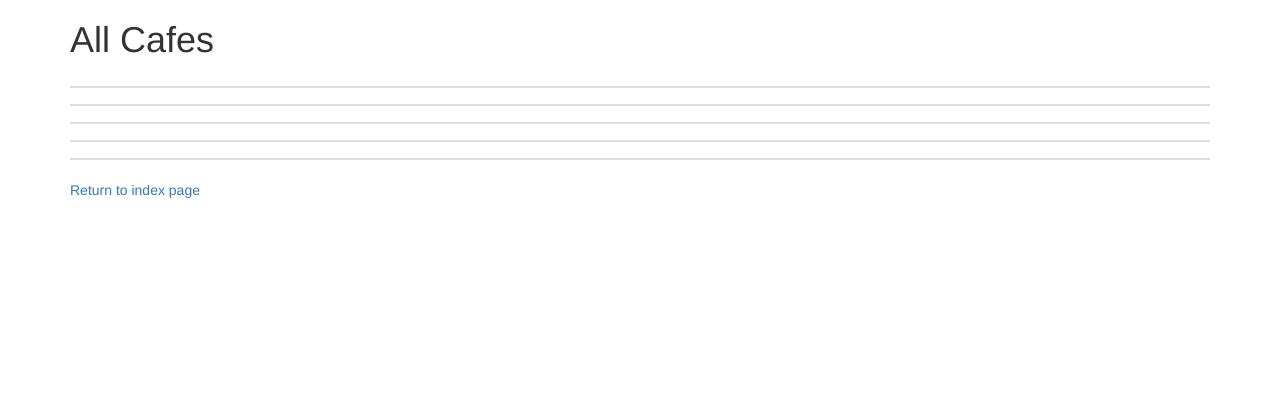
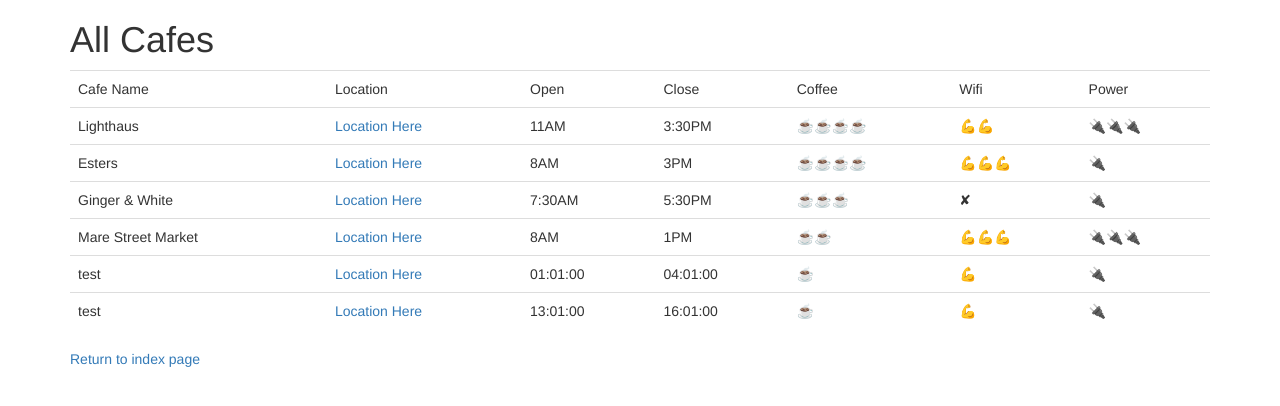
Before and after one commit to rajverma1985/coffee_wifi, a Flask app: page /cafes in a window 1280 px wide. Shown: the top 406 px of the page. Run offline with Flask 2, Linux system fonts and the light colour scheme; lists and menus that the app fills with data are empty; some libraries are stand-ins or nearby versions.

Commit message:
code comleted

```diff
--- a/cafe-data.csv
+++ b/cafe-data.csv
@@ -3,3 +3,5 @@
 Esters,https://goo.gl/maps/13Tjc36HuPWLELaSA,8AM,3PM,☕☕☕☕,💪💪💪,🔌
 Ginger & White,https://goo.gl/maps/DqMx2g5LiAqv3pJQ9,7:30AM,5:30PM,☕☕☕,✘,🔌
 Mare Street Market,https://goo.gl/maps/ALR8iBiNN6tVfuAA8,8AM,1PM,☕☕,💪💪💪,🔌🔌🔌
+test,https://goo.gl/maps/2EvhB4oq4gyUXKXx9,01:01:00,04:01:00,☕️,💪,🔌
+test,https://goo.gl/maps/2EvhB4oq4gyUXKXx9,13:01:00,16:01:00,☕️,💪,🔌
--- a/main.py
+++ b/main.py
@@ -1,18 +1,39 @@
 from flask import Flask, render_template
 from flask_bootstrap import Bootstrap
 from flask_wtf import FlaskForm
-from wtforms import StringField, SubmitField
-from wtforms.validators import DataRequired
+from wtforms import StringField, SubmitField, SelectField
+from wtforms_components import TimeField
+from wtforms.validators import DataRequired, URL
 import csv
 
 app = Flask(__name__)
 app.config['SECRET_KEY'] = '8BYkEfBA6O6donzWlSihBXox7C0sKR6b'
 Bootstrap(app)
 
+ratings = ["☕️", "💪", "✘", "🔌"]
+
+
+def rate():
+    rating_list = []
+    for n in ratings:
+        icons = []
+        for i in range(1, 6):
+            icons.append(n * i)
+        rating_list.append(icons)
+    return rating_list
+
+
+rating = rate()
+
 
 class CafeForm(FlaskForm):
     cafe = StringField('Cafe name', validators=[DataRequired()])
-
+    cafe_location_on_google_maps = StringField('Cafe Location On Google Maps', validators=[DataRequired(), URL()])
+    opening_time = TimeField("Opening Time", validators=[DataRequired()])
+    closing_time = TimeField("Closing Time", validators=[DataRequired()])
+    coffee_rating = SelectField(choices=rating[0])
+    wifi_strength_rating = SelectField(choices=rating[1])
+    power_socket_availability = SelectField(choices=rating[3])
     submit = SubmitField('Submit')
 
 
@@ -22,14 +43,18 @@
     return render_template("index.html")
 
 
-@app.route('/add')
+@app.route('/add', methods=['GET', 'POST'])
 def add_cafe():
     form = CafeForm()
     if form.validate_on_submit():
-        print("True")
-    # Exercise:
-    # Make the form write a new row into cafe-data.csv
-    # with   if form.validate_on_submit()
+        with open("cafe-data.csv", mode="a") as data:
+            data.write(f"\n{form.cafe.data},"
+                       f"{form.cafe_location_on_google_maps.data},"
+                       f"{form.opening_time.data},"
+                       f"{form.closing_time.data},"
+                       f"{form.coffee_rating.data},"
+                       f"{form.wifi_strength_rating.data},"
+                       f"{form.power_socket_availability.data}")
     return render_template('add.html', form=form)
 
 
--- a/templates/add.html
+++ b/templates/add.html
@@ -1,4 +1,5 @@
 {% extends 'bootstrap/base.html' %}
+{% import "bootstrap/wtf.html" as wtf %}
 
 {% block title %}Add A New Cafe{% endblock %}
 
@@ -8,10 +9,11 @@
     <div class="col-sm-12 col-md-8">
 
       <h1>Add a new cafe into the database</h1>
-
       <!-- This is where your WTForm will go -->
 
-	  <p class="space-above"><a href="#">See all cafes</a></p>
+      {{ wtf.quick_form(form, novalidate=True) }}
+
+	  <p class="space-above"><a href="{{url_for('cafes')}}">See all cafes</a></p>
 
     </div>
   </div>
--- a/templates/cafes.html
+++ b/templates/cafes.html
@@ -12,16 +12,18 @@
       <h1>All Cafes</h1>
 	  <table class="table">
           {% for data in cafes %}
-          <thead>
             <tr>
-              <th scope="col"></th>
+                {% for row in data %}
+                {% if row[0:4] == "http" %}
+                <td><a href="{{ row }} " target="_blank" rel="noopener noreferrer">Location Here</a></td>
+                {% else %}
+                <td>{{row}}</td>
+                {% endif %}
+                {% endfor %}
             </tr>
-          </thead>
           {% endfor %}
   	  </table>
-
-      <p><a href="#">Return to index page</a></p>
-
+      <p><a href="{{url_for('home')}}">Return to index page</a></p>
     </div>
   </div>
 </div>
--- a/templates/index.html
+++ b/templates/index.html
@@ -13,7 +13,7 @@
   <p class="lead">Want to work in a cafe but need power and wifi?</p>
   <hr class="my-4">
   <p>You've found the right place! Checkout my collection of cafes with data on power socket availability, wifi speed and coffee quality.</p>
-  <a class="btn btn-warning btn-lg" href="#" role="button">Show Me!</a>
+  <a class="btn btn-warning btn-lg" href="{{url_for('cafes')}}" role="button">Show Me!</a>
 </div>
     </div>
 
```
Also changed, not shown: sandbox.py (added, +7 -0 lines).
